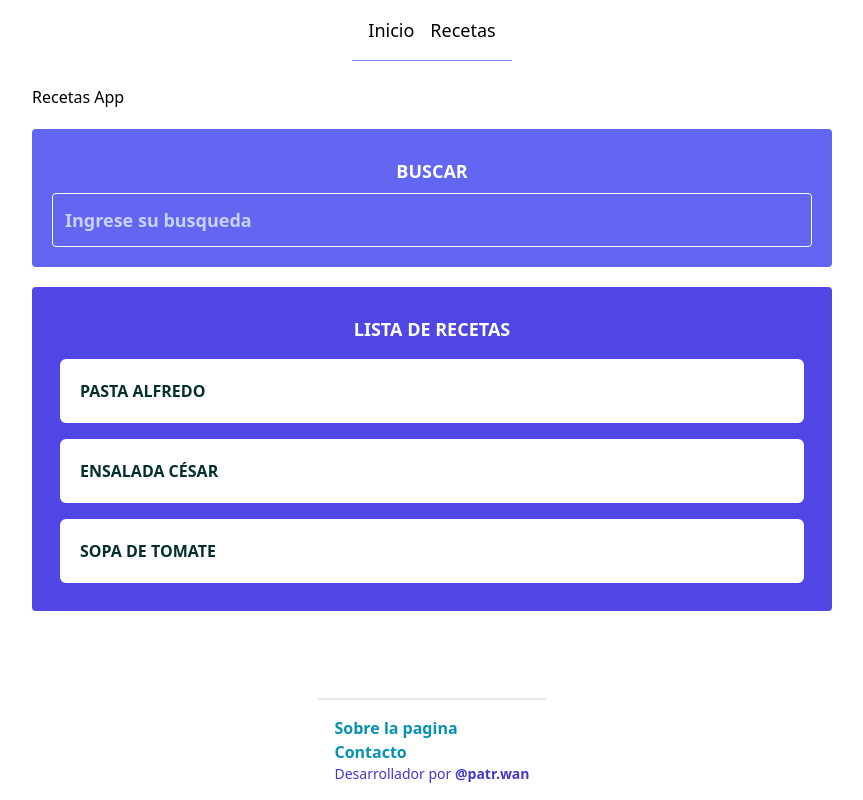
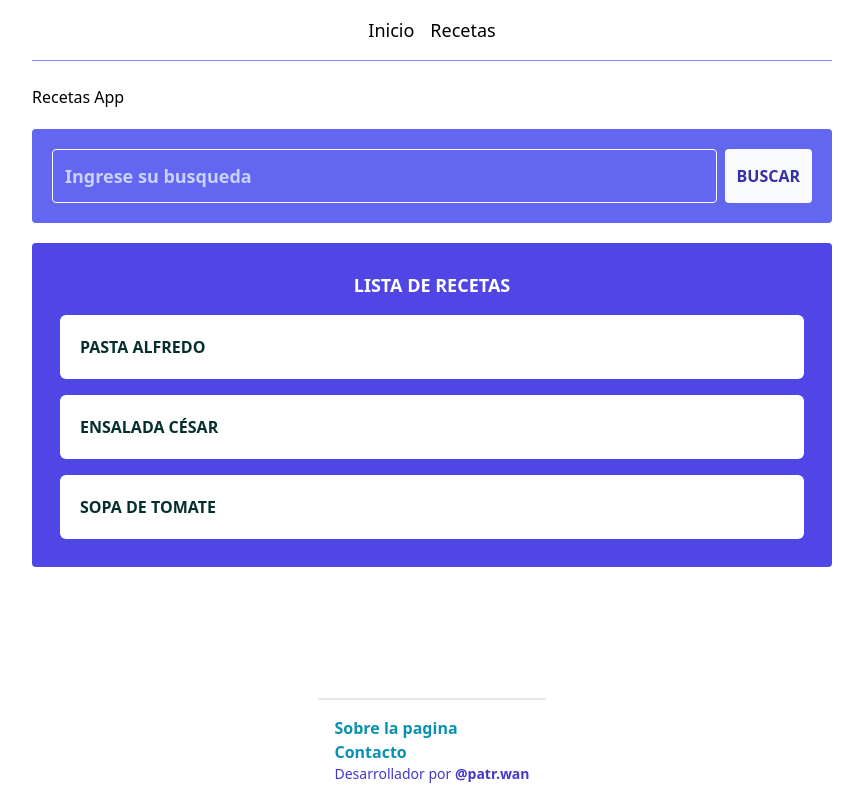
Before and after one commit to patrgon/recipeApp-nextjs, a Next.js app: page /recipes in a window 1280 px wide. Shown: the whole page, without its empty margins (208-1071 px from the left). Built offline with nearby package versions, Linux system fonts and the light colour scheme.

Commit message:
Implement search bar

```diff
--- a/app/components/Header.jsx
+++ b/app/components/Header.jsx
@@ -13,7 +13,7 @@ const links = [
 
 export default function Header() {
   return (
-    <header className="p-4 border-b border-indigo-400 mb-6">
+    <header className="p-4 border-b border-indigo-400 mb-6 w-full flex items-center justify-center">
       <nav>
         <ul className="flex gap-4 list-none">
           {links.map(({ label, route }) => (
--- a/app/components/Recipe.jsx
+++ b/app/components/Recipe.jsx
@@ -5,7 +5,6 @@ export default function Recipe({recipe}) {
   return (
     <Link
       href={`/recipes/${recipe.id}`}
-      key={recipe.id}
       className="bg-white p-5 m-2 rounded-md cursor-pointer hover:bg-teal-500"
     >
       <p className="font-bold uppercase text-teal-950">{recipe.nombre}</p>
--- a/app/components/RecipeList.jsx
+++ b/app/components/RecipeList.jsx
@@ -1,21 +1,17 @@
+'use client'
 import Recipe from "./Recipe";
 import recipesData from "../lib/db.json";
+import { useEffect, useState } from "react";
 
-async function getData() {
-  const res = recipesData;
+export default function RecipeList({recipesFiltered}) {
 
-  return res;
-}
-
-export default async function RecipeList({ recipes }) {
-  const data = await getData();
   return (
     <section className="mt-5 p-5 bg-indigo-600 flex flex-col rounded">
       <p className="text-white font-bold text-lg uppercase text-center m-2">
         Lista de recetas
       </p>
-      {data.recetas.map((recipe) => (
-        <Recipe recipe={recipe} />
+      {recipesFiltered.map((recipe) => (
+        <Recipe recipe={recipe} key={recipe.id}/>
       ))}
     </section>
   );
--- /dev/null
+++ b/app/components/SearchBar.jsx
@@ -0,0 +1,34 @@
+"use client";
+import React, { useState } from "react";
+
+export default function SearchBar({ recipes, setRecipesFiltered }) {
+  const [recipeInput, setRecipeInput] = useState("");
+
+  const handleSubmit = (e) => {
+    e.preventDefault();
+
+    var search = recipes.filter(recipe => recipe.nombre.toLowerCase().includes(recipeInput.toLowerCase()));
+
+    setRecipesFiltered(search);
+  };
+
+  return (
+    <form
+      action=""
+      onSubmit={handleSubmit}
+      className=" mt-5 p-5 bg-indigo-500 flex rounded"
+    >
+      <input
+        type="text"
+        placeholder="Ingrese su busqueda"
+        className="p-3 bg-indigo-900 text-white text-lg font-semibold placeholder-indigo-200 border-white border bg-transparent rounded outline-none w-full"
+        onChange={(e) => {setRecipeInput(e.target.value)}}
+      />
+      <input
+        type="submit"
+        value="Buscar"
+        className="p-3 ml-2 bg-slate-50 rounded cursor-pointer uppercase font-bold text-indigo-800 hover:text-indigo-500"
+      />
+    </form>
+  );
+}
--- a/app/globals.css
+++ b/app/globals.css
@@ -4,7 +4,7 @@
 
 :root {
   --foreground-rgb: 0, 0, 0;
-  --background: #FFFFFF;
+  --background: #fff;
 }
 
 body {
--- a/app/recipes/page.jsx
+++ b/app/recipes/page.jsx
@@ -1,23 +1,18 @@
+'use client'
+import { useState } from "react";
 import RecipeList from "../components/RecipeList";
+import SearchBar from "../components/SearchBar";
+import db from "../lib/db.json";
 
-
-export default async function Recipe() {
-
+export default function Recipe() {
+const [recipes, setRecipes] = useState(db.recetas);
+const [recipesFiltered, setRecipesFiltered] = useState(db.recetas);
 
   return (
     <main className="container">
       Recetas App
-      <section className="mt-5 p-5 bg-indigo-500 flex flex-col rounded">
-        <label className="text-white font-bold text-lg uppercase text-center m-2">
-          Buscar
-        </label>
-        <input
-          type="text"
-          placeholder="Ingrese su busqueda"
-          className="p-3 bg-indigo-900 text-white text-lg font-semibold placeholder-indigo-200 border-white border bg-transparent rounded outline-none"
-        />
-      </section>
-      <RecipeList/>
+      <SearchBar recipes={recipes} setRecipesFiltered={setRecipesFiltered}/>
+      <RecipeList recipesFiltered={recipesFiltered}/>
     </main>
   );
 }
```
